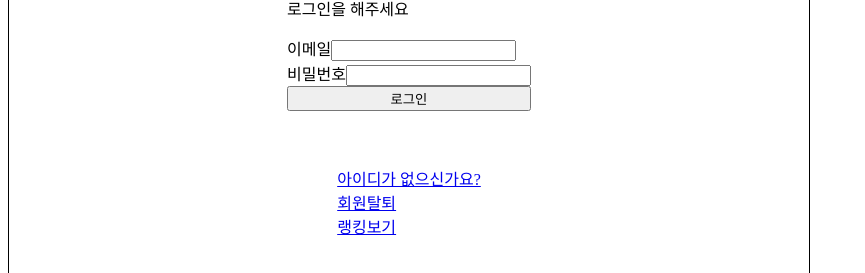
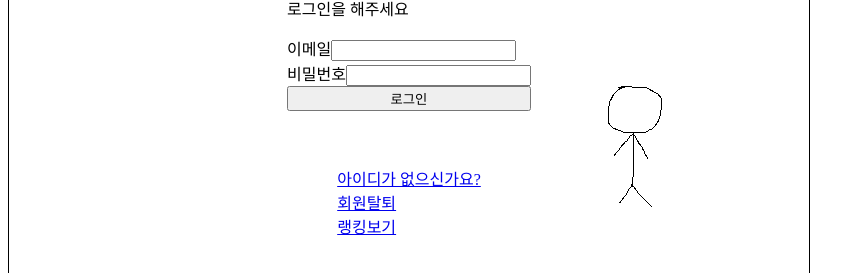
Before and after one commit to zlhunzzing/Zeminia-client2, a React (Create React App) app: page /login in a window 1280 px wide. Shown: the part 179-452 px from the top of the page, without its empty margins (0-865 px from the left). Built offline with nearby package versions, Linux system fonts and the light colour scheme.

Commit message:
구현 기능 : intro에 캐릭터 gif추가 목적 : 이미지 추가 연습 겸 추가함

```diff
--- a/src/pages/Login.js
+++ b/src/pages/Login.js
@@ -1,3 +1,4 @@
+/* eslint-disable global-require */
 import React from 'react';
 import { Link } from 'react-router-dom';
 import PropTypes from 'prop-types';
@@ -17,6 +18,7 @@ class Login extends React.Component {
 
   render() {
     const { login } = this.props;
+    const intro = require('../images/character.gif');
     return (
       <div
         style={{
@@ -54,6 +56,16 @@ class Login extends React.Component {
             // login();
           }}
         >
+          <div
+            style={{
+              position: 'absolute',
+              right: '15%',
+              top: '40%'
+            }}
+          >
+            {/* <img className="intro" src="character.gif" alt="" /> */}
+            <img src={intro} alt="" />
+          </div>
           <p>로그인을 해주세요</p>
           <div
             style={{
--- a/src/pages/Signup.js
+++ b/src/pages/Signup.js
@@ -1,3 +1,4 @@
+/* eslint-disable global-require */
 import React from 'react';
 import { Link } from 'react-router-dom';
 import PropTypes from 'prop-types';
@@ -19,6 +20,7 @@ class Signup extends React.Component {
 
   render() {
     const { signup } = this.props;
+    const intro = require('../images/character.gif');
     return (
       <div
         style={{
@@ -61,6 +63,16 @@ class Signup extends React.Component {
             }
           }}
         >
+          <div
+            style={{
+              position: 'absolute',
+              right: '15%',
+              top: '40%'
+            }}
+          >
+            {/* <img className="intro" src="character.gif" alt="" /> */}
+            <img src={intro} alt="" />
+          </div>
           <p>회원가입을 해주세요</p>
           <div
             style={{
```
Also changed, not shown: src/images/character.gif (added).
